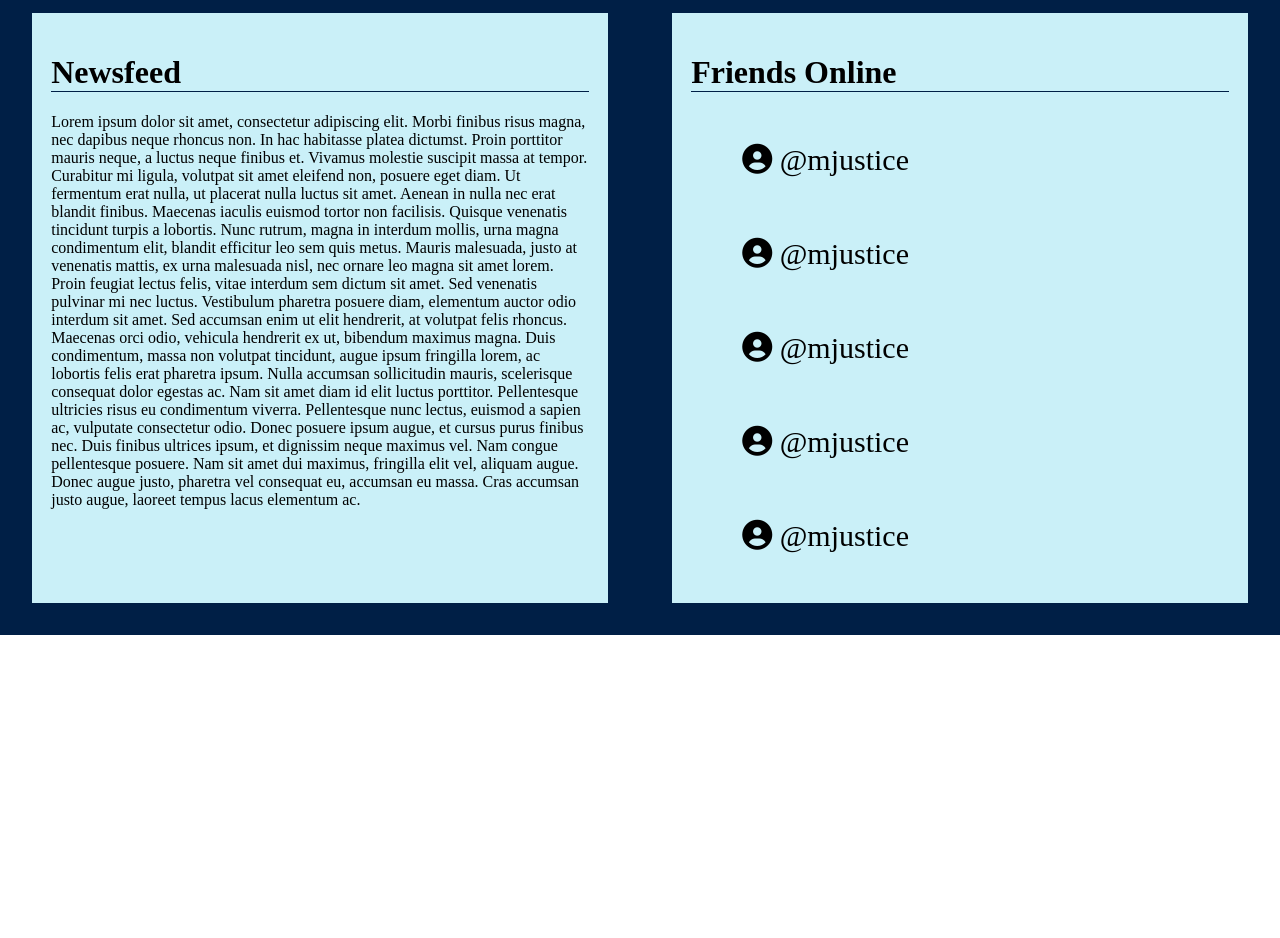
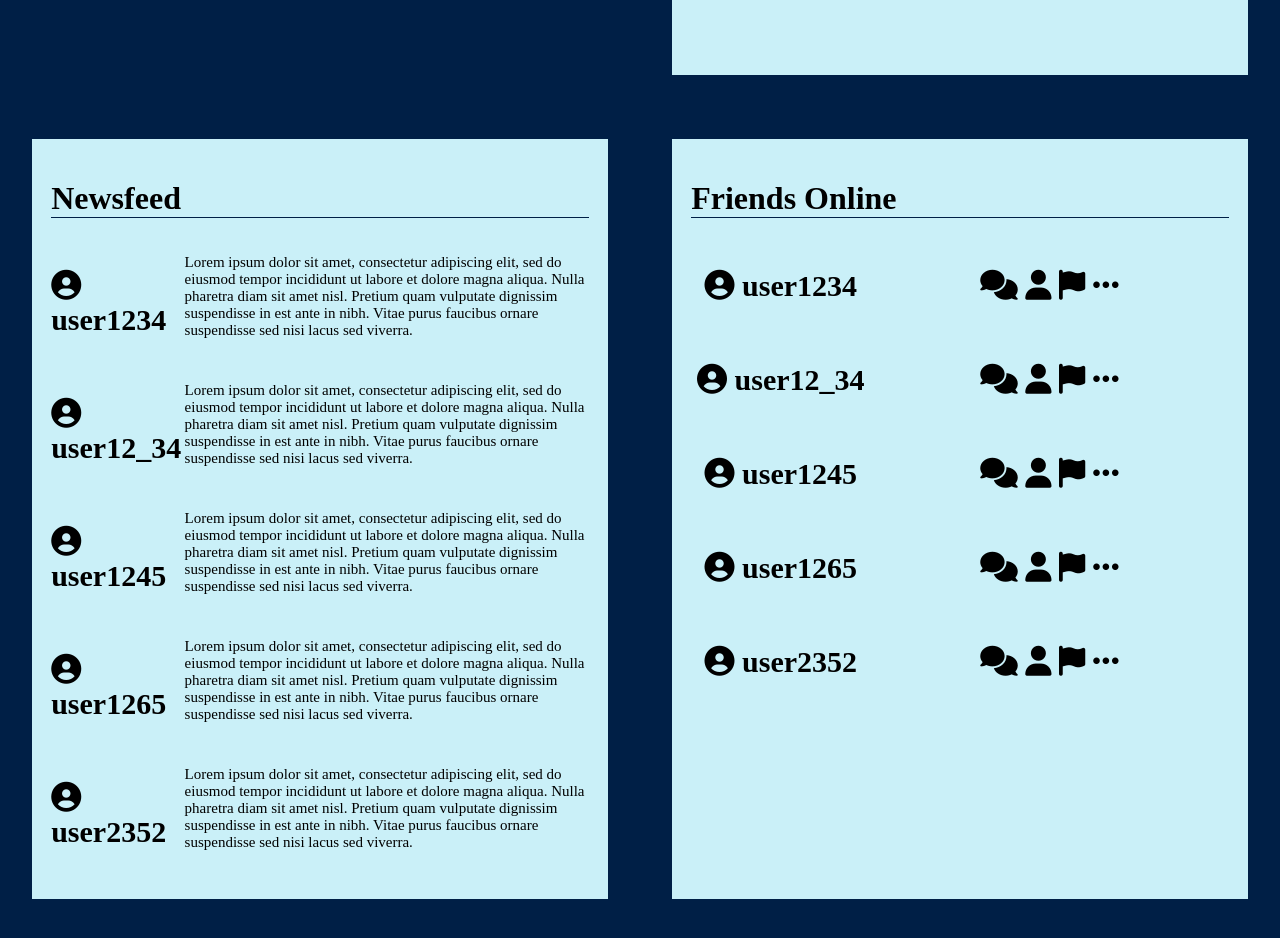
Before and after one commit to laygo2004/ocean-saver, a website: page Public/index.html in a window 1280 px wide. Shown: the part 780-1718 px from the top of the page. Before the commit the page ends 1415 px from the top, so only its background shows below. Drawn offline with Linux system fonts and the light colour scheme.

Commit message:
Added sticky header bar, changed image place holder, added comments, and almost completed the friends online/newsfeed box.

```diff
--- a/Public/index.html
+++ b/Public/index.html
@@ -8,7 +8,7 @@
 <body>
     <!--Navigation Bar-->
     <nav>
-        <div class="Logo">
+            <div class="logo">
                 <b>OceanSaver</b>
             </div>
 
@@ -42,11 +42,17 @@
 
             <div id="indexsec">
 
+                <!--game box/image place holder-->
+
                     <div class="indexbox">
-                        <img src="https://images.unsplash.com/photo-1613043074381-4d9535df7a40?ixid=MXwxMjA3fDB8MHxlZGl0b3JpYWwtZmVlZHwxM3x8fGVufDB8fHw%3D&ixlib=rb-1.2.1&auto=format&fit=crop&w=500&q=60" alt="game">
+                            <img src="https://images.unsplash.com/photo-1592805726283-a31df15581da?ixid=MXwxMjA3fDB8MHxzZWFyY2h8MTZ8fG9jZWFuJTIwdHJhc2h8ZW58MHx8MHw%3D&ixlib=rb-1.2.1&auto=format&fit=crop&w=500&q=60" alt="game">
                     </div>
 
-                    <div class="indexboxes foborder">
+                <!--end of game box-->
+
+                <!--information box-->
+
+                    <div class="indexboxes headerborder">
                         <div>
 
                             <h1>Information</h1>
@@ -58,40 +64,86 @@
                         </div>
                     </div>
 
+                <!--end of information box-->
 
             </div>
 
+
+
             <div id="indexsec">
-                    <div class="indexboxes foborder">
+
+                <!--newsfeed box-->
+
+                    <div class="indexboxes headerborder">
                         <div>
 
                             <h1>Newsfeed</h1>
 
-                            <p>Lorem ipsum dolor sit amet, consectetur adipiscing elit. Morbi finibus risus magna, nec dapibus neque rhoncus non. In hac habitasse platea dictumst. Proin porttitor mauris neque, a luctus neque finibus et. Vivamus molestie suscipit massa at tempor. Curabitur mi ligula, volutpat sit amet eleifend non, posuere eget diam. Ut fermentum erat nulla, ut placerat nulla luctus sit amet. Aenean in nulla nec erat blandit finibus. Maecenas iaculis euismod tortor non facilisis. Quisque venenatis tincidunt turpis a lobortis. Nunc rutrum, magna in interdum mollis, urna magna condimentum elit, blandit efficitur leo sem quis metus. Mauris malesuada, justo at venenatis mattis, ex urna malesuada nisl, nec ornare leo magna sit amet lorem. Proin feugiat lectus felis, vitae interdum sem dictum sit amet. Sed venenatis pulvinar mi nec luctus.
+                            <div id="newsfeedgridthird">
 
-                            Vestibulum pharetra posuere diam, elementum auctor odio interdum sit amet. Sed accumsan enim ut elit hendrerit, at volutpat felis rhoncus. Maecenas orci odio, vehicula hendrerit ex ut, bibendum maximus magna. Duis condimentum, massa non volutpat tincidunt, augue ipsum fringilla lorem, ac lobortis felis erat pharetra ipsum. Nulla accumsan sollicitudin mauris, scelerisque consequat dolor egestas ac. Nam sit amet diam id elit luctus porttitor. Pellentesque ultricies risus eu condimentum viverra. Pellentesque nunc lectus, euismod a sapien ac, vulputate consectetur odio. Donec posuere ipsum augue, et cursus purus finibus nec. Duis finibus ultrices ipsum, et dignissim neque maximus vel. Nam congue pellentesque posuere. Nam sit amet dui maximus, fringilla elit vel, aliquam augue. Donec augue justo, pharetra vel consequat eu, accumsan eu massa. Cras accumsan justo augue, laoreet tempus lacus elementum ac.</p>
-                        </div>
+                                <div id="newsfeedgridfirst">
+
+                                    <p><i class="fas fa-user-circle"></i> user1234</p>
+                                    <p><i class="fas fa-user-circle"></i> user12_34</p>
+                                    <p><i class="fas fa-user-circle"></i> user1245</p>
+                                    <p><i class="fas fa-user-circle"></i> user1265</p>
+                                    <p><i class="fas fa-user-circle"></i> user2352</p>
+
                                 </div>
 
-                    <div class="indexboxes foborder">
-                        <div>
-                            <h1>Friends Online</h1>
+                                <div id="newsfeedgridsec">
 
-                            <div id="fogridsec">
+                                    <p>Lorem ipsum dolor sit amet, consectetur adipiscing elit, sed do eiusmod tempor incididunt ut labore et dolore magna aliqua. Nulla pharetra diam sit amet nisl. Pretium quam vulputate dignissim suspendisse in est ante in nibh. Vitae purus faucibus ornare suspendisse sed nisi lacus sed viverra.</p>
+                                    <p>Lorem ipsum dolor sit amet, consectetur adipiscing elit, sed do eiusmod tempor incididunt ut labore et dolore magna aliqua. Nulla pharetra diam sit amet nisl. Pretium quam vulputate dignissim suspendisse in est ante in nibh. Vitae purus faucibus ornare suspendisse sed nisi lacus sed viverra.</p>
+                                    <p>Lorem ipsum dolor sit amet, consectetur adipiscing elit, sed do eiusmod tempor incididunt ut labore et dolore magna aliqua. Nulla pharetra diam sit amet nisl. Pretium quam vulputate dignissim suspendisse in est ante in nibh. Vitae purus faucibus ornare suspendisse sed nisi lacus sed viverra.</p>
+                                    <p>Lorem ipsum dolor sit amet, consectetur adipiscing elit, sed do eiusmod tempor incididunt ut labore et dolore magna aliqua. Nulla pharetra diam sit amet nisl. Pretium quam vulputate dignissim suspendisse in est ante in nibh. Vitae purus faucibus ornare suspendisse sed nisi lacus sed viverra.</p>
+                                    <p>Lorem ipsum dolor sit amet, consectetur adipiscing elit, sed do eiusmod tempor incididunt ut labore et dolore magna aliqua. Nulla pharetra diam sit amet nisl. Pretium quam vulputate dignissim suspendisse in est ante in nibh. Vitae purus faucibus ornare suspendisse sed nisi lacus sed viverra.</p>
 
-                            <div id="fogridfirst">
-
-                                <p><i class="fas fa-user-circle"></i> @mjustice</p>
-                                <p><i class="fas fa-user-circle"></i> @mjustice</p>
-                                <p><i class="fas fa-user-circle"></i> @mjustice</p>
-                                <p><i class="fas fa-user-circle"></i> @mjustice</p>
-                                <p><i class="fas fa-user-circle"></i> @mjustice</p>
 
                                 </div>
 
                                 </div>
                         </div>
+
                     </div>
+
+                <!--end of newsfeed box-->
+
+                <!--friends online-->
+
+                    <div class="indexboxes headerborder">
+                        <div>
+
+                            <h1>Friends Online</h1>
+
+                            <div id="fogridthird">
+
+                                <div id="fogridfirst">
+
+                                    <p><i class="fas fa-user-circle"></i> user1234</p>
+                                    <p><i class="fas fa-user-circle"></i> user12_34</p>
+                                    <p><i class="fas fa-user-circle"></i> user1245</p>
+                                    <p><i class="fas fa-user-circle"></i> user1265</p>
+                                    <p><i class="fas fa-user-circle"></i> user2352</p>
+
+                                </div>
+
+                                <div id="fogridsec">
+
+                                    <p><i class="fas fa-comments"></i> <i class="fas fa-user"></i> <i class="fas fa-flag"></i > <i class="fas fa-ellipsis-h"></i> </p>
+                                    <p><i class="fas fa-comments"></i> <i class="fas fa-user"></i> <i class="fas fa-flag"></i > <i class="fas fa-ellipsis-h"></i> </p>
+                                    <p><i class="fas fa-comments"></i> <i class="fas fa-user"></i> <i class="fas fa-flag"></i > <i class="fas fa-ellipsis-h"></i> </p>
+                                    <p><i class="fas fa-comments"></i> <i class="fas fa-user"></i> <i class="fas fa-flag"></i > <i class="fas fa-ellipsis-h"></i> </p>
+                                    <p><i class="fas fa-comments"></i> <i class="fas fa-user"></i> <i class="fas fa-flag"></i > <i class="fas fa-ellipsis-h"></i> </p>
+
+                                </div>
+
+                                </div>
+                        </div>
+
+                    </div>
+
+                <!--end of friends online-->
 
             </div>
 
--- a/Public/styles/style.css
+++ b/Public/styles/style.css
@@ -6,6 +6,8 @@ html, body {
 }
 
 nav{
+  position: fixed;
+  width: 99%;
   display: grid;
   grid-template-columns: auto 1fr;
   background-color: darkgray;
@@ -25,7 +27,7 @@ nav ul li {
   display: inline-block;
 }
 
-.Logo {
+.logo {
   color: #CAF0F8;
   font-weight: 700px;
   font-size: 40px;
@@ -43,9 +45,8 @@ nav ul li a:hover {
 
 .searchbar {
   position: sticky;
-  left:82%;
+  left: 83%;
   top:25%;
-  width:30%;
 }
 
 main {
@@ -57,6 +58,7 @@ main {
 /*grids to sperate and orginize each box*/
 #indexfirst {
   display: grid;
+  padding: 5% 0;
   grid-template-rows: 2fr 2fr;
   background-color:#001F46;
 }
@@ -78,20 +80,48 @@ main {
 }
 
 /*Box header border*/
-.foborder > div > h1 {
+.headerborder > div > h1 {
   border-bottom: 1px solid #001F46;
 }
 
+/*friends online box*/
+#fogridfirst {
+  display: grid;
+  grid-template-rows: 1fr;
+  text-align: center;
+  font-size: 30px;
+  font-weight: bold;
+}
 
-
-#fogridfirst {
+#fogridsec {
   display: grid;
   grid-template-rows: 1fr;
   text-align: center;
   font-size: 30px;
 }
 
-#fogridsec {
+#fogridthird {
   display: grid;
-  grid-template-columns: 2fr 2fr;
+  grid-template-columns: 1fr 2fr;
 }
+
+
+/*newsfeed box css*/
+#newsfeedgridfirst {
+  display: grid;
+  grid-template-rows: 1fr;
+  text-align: left;
+  font-size: 30px;
+  font-weight: bold;
+}
+
+#newsfeedgridsec {
+  display: grid;
+  text-align: left;
+  font-size: 15px;
+}
+
+#newsfeedgridthird {
+  display: grid;
+  grid-template-columns: 0.33fr  1fr;
+}
```
Lines whose indentation alone changed are shown as unchanged.
